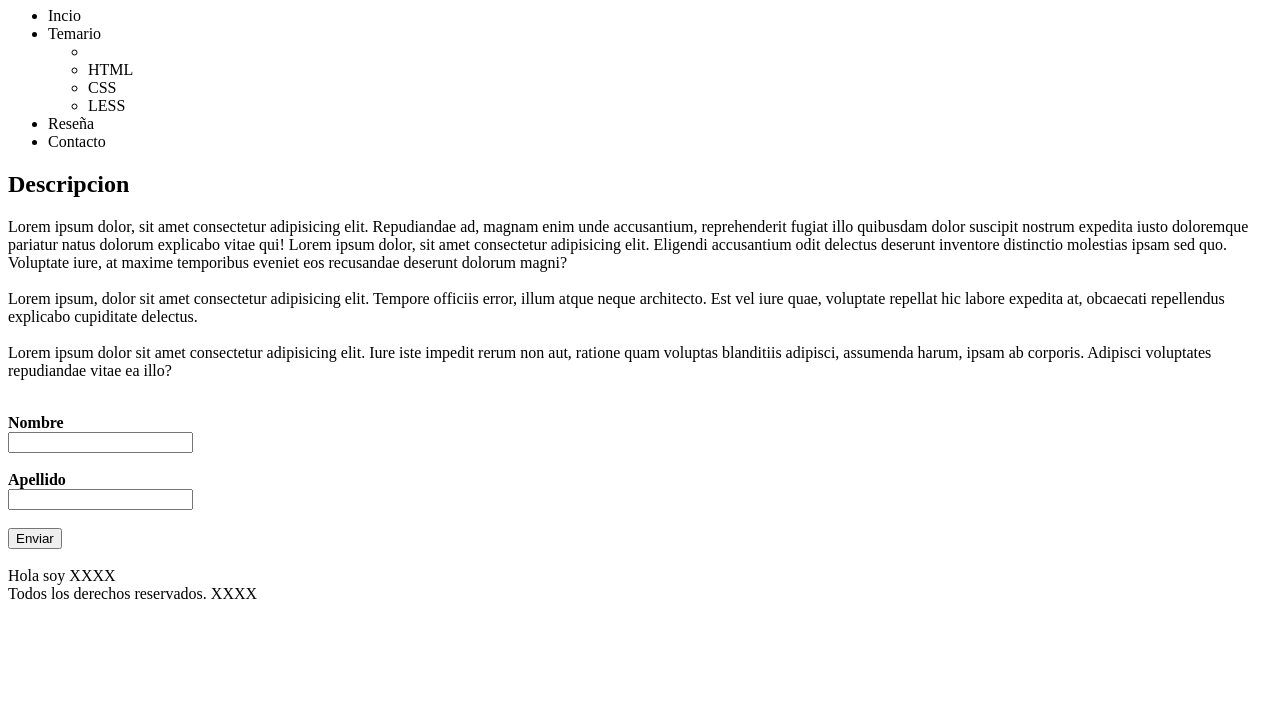
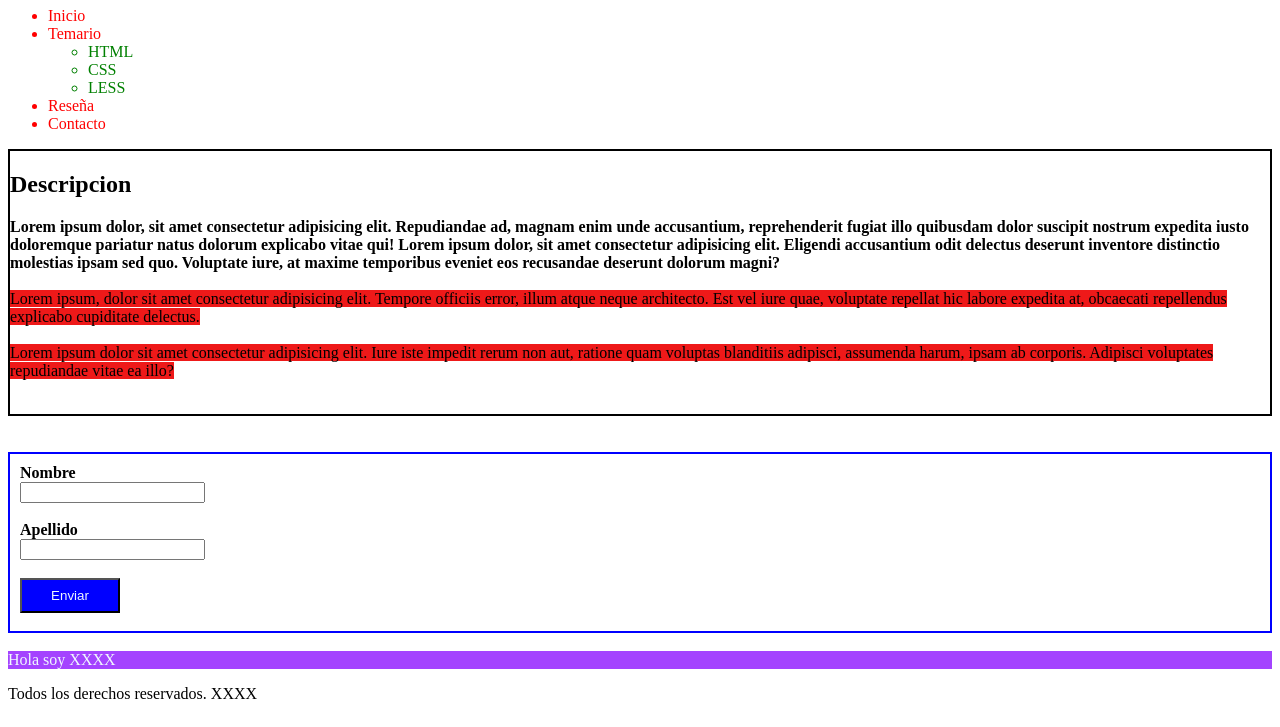
Before and after one commit to Sebas404040/Quiz2.html, a plain HTML site: page index.html in a window 1280 px wide. Shown: the part 73-800 px from the top of the page. Drawn offline with Linux system fonts and the light colour scheme.

Commit message:
feat: :sparkles: Diseño
Diseño con css

none

```diff
--- a/estilos.css
+++ b/estilos.css
@@ -0,0 +1,45 @@
+ h1 {
+    background-color: rgb(122, 65, 255);
+    color: rgb(255, 255, 255);
+}
+
+#lista {
+    color: red;
+}
+
+#sublista {
+    color: green;
+}
+
+#descripcion {
+    border: 2px solid ;
+}
+
+mark{
+    background-color: rgb(238, 25, 25);
+}
+
+#formulario {
+    margin-left: 10px;
+    margin-top: 10px;
+}
+
+#caja {
+    border: 2px solid blue;
+}
+
+#boton{
+    background-color: blue;
+    color: aliceblue;
+    width: 100px;
+    height: 35px;
+}
+
+#final {
+    background-color: rgb(164, 67, 255);
+    color: aliceblue;
+}
+
+#fo {
+    margin-right: 30 px;
+}
--- a/index.html
+++ b/index.html
@@ -4,16 +4,16 @@
     <meta charset="UTF-8">
     <meta name="viewport" content="width=device-width, initial-scale=1.0">
     <title>HTML QUIZ</title>
+    <link rel="stylesheet" href="estilos.css">
 </head>
 <header>
     <H1>master en CSS: Responsive design</H1>
 </header>
 <nav>
-    <ul>
-        <li>Incio</li>
+    <ul id="lista">
+        <li>Inicio</li>
         <li>Temario</li>
-        <ul>
-            <li>
+        <ul id="sublista">
                 <li>HTML</li>
                 <LI>CSS</LI>
                 <li>LESS</li>
@@ -24,30 +24,31 @@
     </ul>
 </nav>
 <body>
-    <DIV id="Descripcion">
+    <div id="descripcion">
         <h2>Descripcion</h2>
         <p>
-            Lorem ipsum dolor, sit amet consectetur adipisicing elit. Repudiandae ad, magnam enim unde accusantium, reprehenderit fugiat illo quibusdam dolor suscipit nostrum expedita iusto doloremque pariatur natus dolorum explicabo vitae qui!
-            Lorem ipsum dolor, sit amet consectetur adipisicing elit. Eligendi accusantium odit delectus deserunt inventore distinctio molestias ipsam sed quo. Voluptate iure, at maxime temporibus eveniet eos recusandae deserunt dolorum magni? <br><br>
-            Lorem ipsum, dolor sit amet consectetur adipisicing elit. Tempore officiis error, illum atque neque architecto. Est vel iure quae, voluptate repellat hic labore expedita at, obcaecati repellendus explicabo cupiditate delectus. <br> <br>
-            Lorem ipsum dolor sit amet consectetur adipisicing elit. Iure iste impedit rerum non aut, ratione quam voluptas blanditiis adipisci, assumenda harum, ipsam ab corporis. Adipisci voluptates repudiandae vitae ea illo? <br> <br>
+            <strong>Lorem ipsum dolor, sit amet consectetur adipisicing elit. Repudiandae ad, magnam enim unde accusantium, reprehenderit fugiat illo quibusdam dolor suscipit nostrum expedita iusto doloremque pariatur natus dolorum explicabo vitae qui!
+            Lorem ipsum dolor, sit amet consectetur adipisicing elit. Eligendi accusantium odit delectus deserunt inventore distinctio molestias ipsam sed quo. Voluptate iure, at maxime temporibus eveniet eos recusandae deserunt dolorum magni? </strong> <br><br>
+            <mark>Lorem ipsum, dolor sit amet consectetur adipisicing elit. Tempore officiis error, illum atque neque architecto. Est vel iure quae, voluptate repellat hic labore expedita at, obcaecati repellendus explicabo cupiditate delectus. <br> <br>
+            Lorem ipsum dolor sit amet consectetur adipisicing elit. Iure iste impedit rerum non aut, ratione quam voluptas blanditiis adipisci, assumenda harum, ipsam ab corporis. Adipisci voluptates repudiandae vitae ea illo? <br> <br> </mark>
         </p>
-    </DIV>
-    <div>
-        <form action="/procesar" accept-charset="UTF-8">
+    </div> <br> <br>
+    <div id="caja">
+        <form action="/procesar" accept-charset="UTF-8" id="formulario">
             <strong>Nombre </strong> <br>
             <input type="text" name="nombre"> <br> <br>
             <strong>Apellido</strong> <br>
             <input type="text" name="nombre"> <br> <br>
 
-            <button type="submit"> Enviar </button> <BR> </BR>
+            <button type="submit" id="boton"> Enviar </button> <BR> </BR>
         </form>
-    </div>
+    </div> <br>
 
-    <div>
+    <div id="final">
         Hola soy XXXX
     </div>
-    Todos los derechos reservados. XXXX
-
+    <footer id="fo">
+        <P>Todos los derechos reservados. XXXX</P>
+    </footer>
 </body>
 </html>
```
